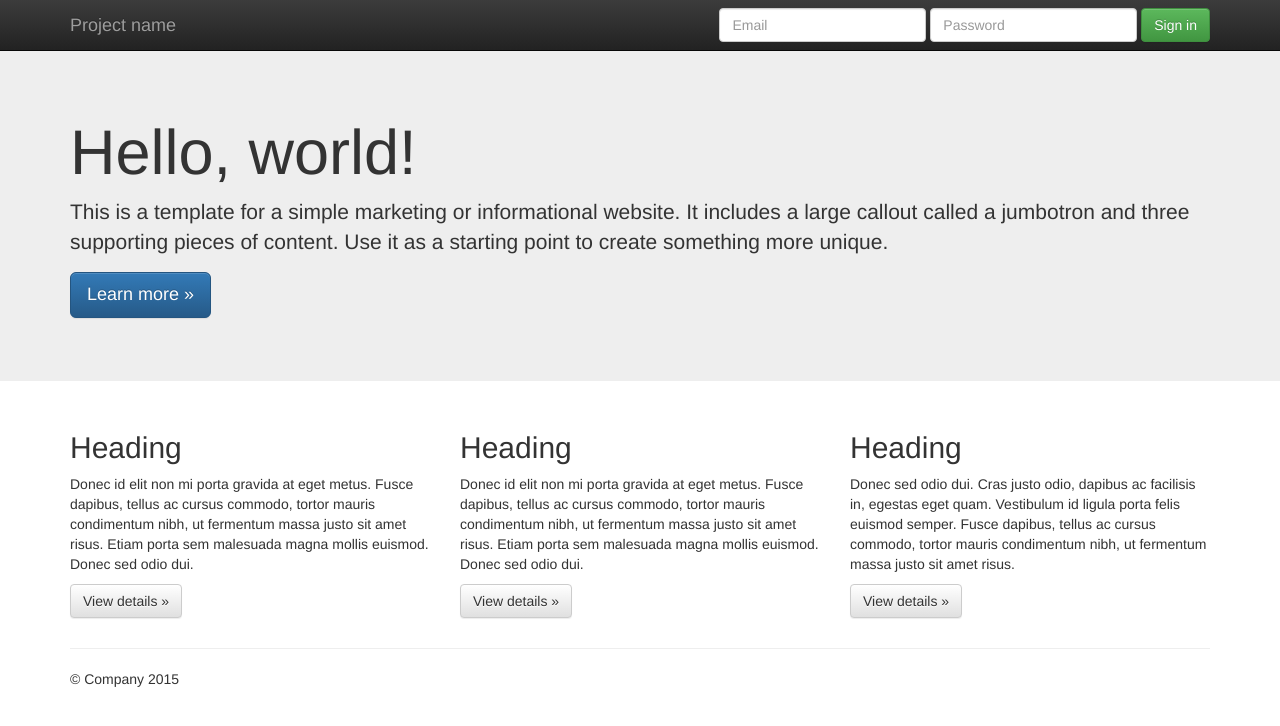
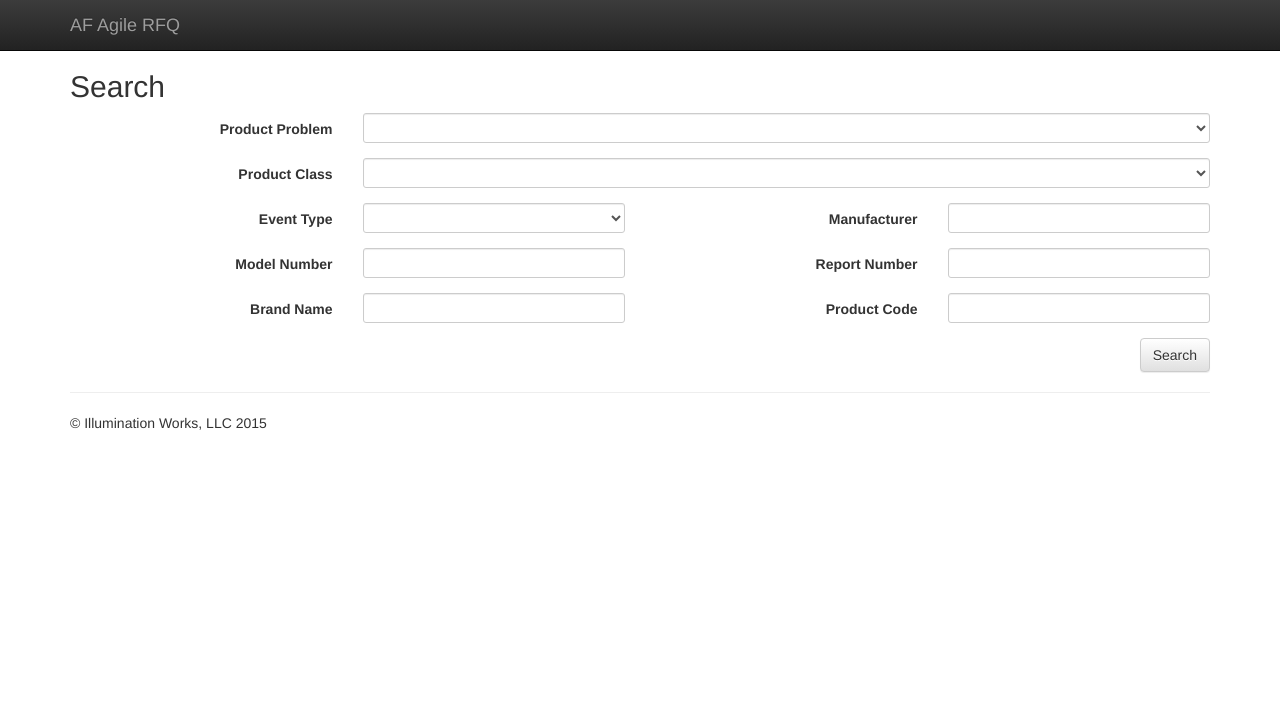
Before and after one commit to marwahaha/ILW---Agile-Delivery-Services-RFQ---4QTFHS150004-Pool1, a plain HTML site: page index.html in a window 1280 px wide. Drawn offline with nearby package versions, Linux system fonts and the light colour scheme.

Commit message:
Add mockup of search form

```diff
--- a/index.html
+++ b/index.html
@@ -16,6 +16,9 @@
             body {
                 padding-top: 50px;
                 padding-bottom: 20px;
+            }
+            .buttons {
+              text-align: right;
             }
         </style>
         <link rel="stylesheet" href="css/bootstrap-theme.min.css">
@@ -36,55 +39,72 @@
             <span class="icon-bar"></span>
             <span class="icon-bar"></span>
           </button>
-          <a class="navbar-brand" href="#">Project name</a>
+          <a class="navbar-brand" href="#">AF Agile RFQ</a>
         </div>
         <div id="navbar" class="navbar-collapse collapse">
-          <form class="navbar-form navbar-right" role="form">
-            <div class="form-group">
-              <input type="text" placeholder="Email" class="form-control">
-            </div>
-            <div class="form-group">
-              <input type="password" placeholder="Password" class="form-control">
-            </div>
-            <button type="submit" class="btn btn-success">Sign in</button>
-          </form>
         </div><!--/.navbar-collapse -->
       </div>
     </nav>
 
-    <!-- Main jumbotron for a primary marketing message or call to action -->
-    <div class="jumbotron">
-      <div class="container">
-        <h1>Hello, world!</h1>
-        <p>This is a template for a simple marketing or informational website. It includes a large callout called a jumbotron and three supporting pieces of content. Use it as a starting point to create something more unique.</p>
-        <p><a class="btn btn-primary btn-lg" href="#" role="button">Learn more &raquo;</a></p>
-      </div>
-    </div>
-
     <div class="container">
       <!-- Example row of columns -->
       <div class="row">
-        <div class="col-md-4">
-          <h2>Heading</h2>
-          <p>Donec id elit non mi porta gravida at eget metus. Fusce dapibus, tellus ac cursus commodo, tortor mauris condimentum nibh, ut fermentum massa justo sit amet risus. Etiam porta sem malesuada magna mollis euismod. Donec sed odio dui. </p>
-          <p><a class="btn btn-default" href="#" role="button">View details &raquo;</a></p>
-        </div>
-        <div class="col-md-4">
-          <h2>Heading</h2>
-          <p>Donec id elit non mi porta gravida at eget metus. Fusce dapibus, tellus ac cursus commodo, tortor mauris condimentum nibh, ut fermentum massa justo sit amet risus. Etiam porta sem malesuada magna mollis euismod. Donec sed odio dui. </p>
-          <p><a class="btn btn-default" href="#" role="button">View details &raquo;</a></p>
-       </div>
-        <div class="col-md-4">
-          <h2>Heading</h2>
-          <p>Donec sed odio dui. Cras justo odio, dapibus ac facilisis in, egestas eget quam. Vestibulum id ligula porta felis euismod semper. Fusce dapibus, tellus ac cursus commodo, tortor mauris condimentum nibh, ut fermentum massa justo sit amet risus.</p>
-          <p><a class="btn btn-default" href="#" role="button">View details &raquo;</a></p>
+        <div class="col-md-12">
+          <h2>Search</h2>
+          <form class="form-horizontal">
+            <div class="form-group form-group-sm">
+              <label class="control-label col-sm-3">Product Problem</label>
+              <div class="col-sm-9">
+                <select class="form-control"></select>
+              </div>
+            </div>
+            <div class="form-group form-group-sm">
+              <label class="control-label col-sm-3">Product Class</label>
+              <div class="col-sm-9">
+                <select class="form-control"></select>
+              </div>
+            </div>
+            <div class="form-group form-group-sm">
+              <label class="control-label col-sm-3">Event Type</label>
+              <div class="col-sm-3">
+                <select class="form-control"></select>
+              </div>
+              <label class="control-label col-sm-3">Manufacturer</label>
+              <div class="col-sm-3">
+                <input class="form-control" type="text"></input>
+              </div>
+            </div>
+            <div class="form-group form-group-sm">
+              <label class="control-label col-sm-3">Model Number</label>
+              <div class="col-sm-3">
+                <input class="form-control" type="text"></input>
+              </div>
+              <label class="control-label col-sm-3">Report Number</label>
+              <div class="col-sm-3">
+                <input class="form-control" type="text"></input>
+              </div>
+            </div>
+            <div class="form-group form-group-sm">
+              <label class="control-label col-sm-3">Brand Name</label>
+              <div class="col-sm-3">
+                <input class="form-control" type="text"></input>
+              </div>
+              <label class="control-label col-sm-3">Product Code</label>
+              <div class="col-sm-3">
+                <input class="form-control" type="text"></input>
+              </div>
+            </div>
+            <div class="buttons">
+              <button type="submit" class="btn btn-default">Search</button>
+            </div>
+          </form>
         </div>
       </div>
 
       <hr>
 
       <footer>
-        <p>&copy; Company 2015</p>
+        <p>&copy; Illumination Works, LLC 2015</p>
       </footer>
     </div> <!-- /container -->        <script src="//ajax.googleapis.com/ajax/libs/jquery/1.11.2/jquery.min.js"></script>
         <script>window.jQuery || document.write('<script src="js/vendor/jquery-1.11.2.min.js"><\/script>')</script>
```
